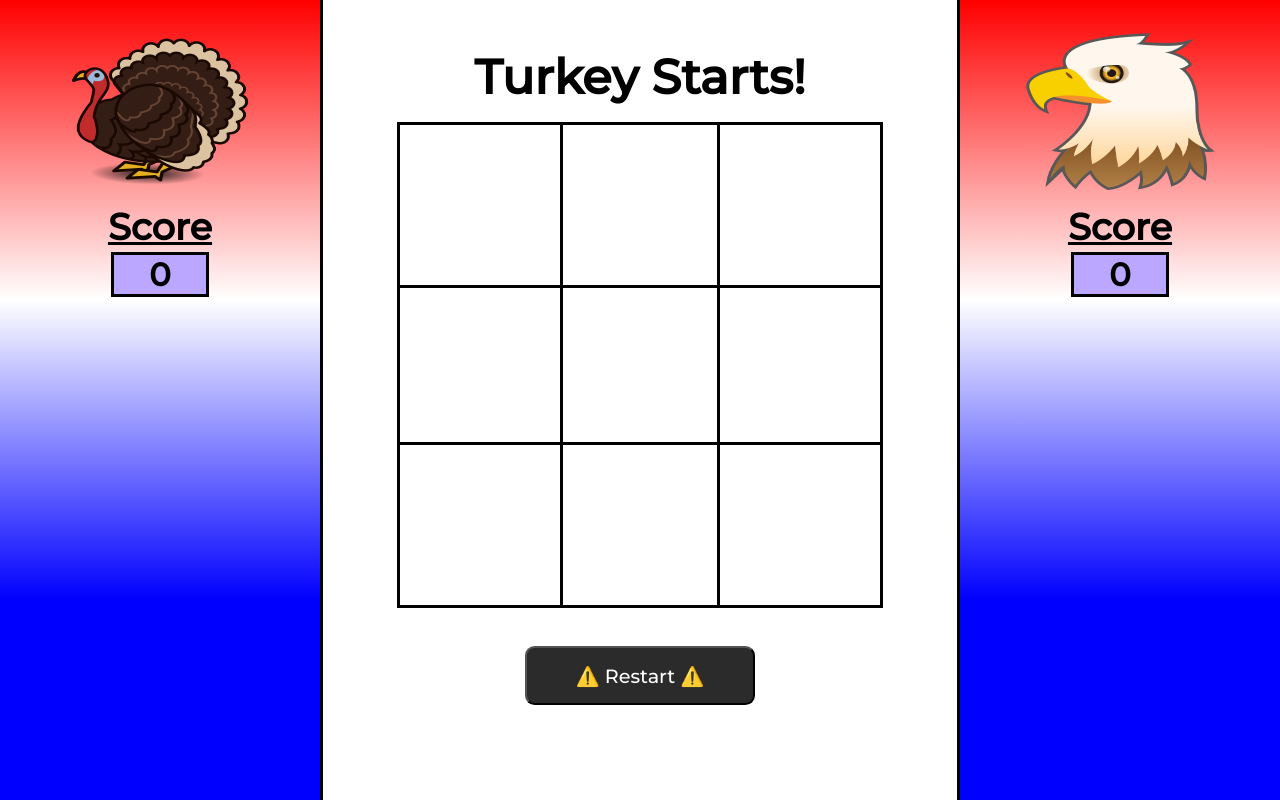
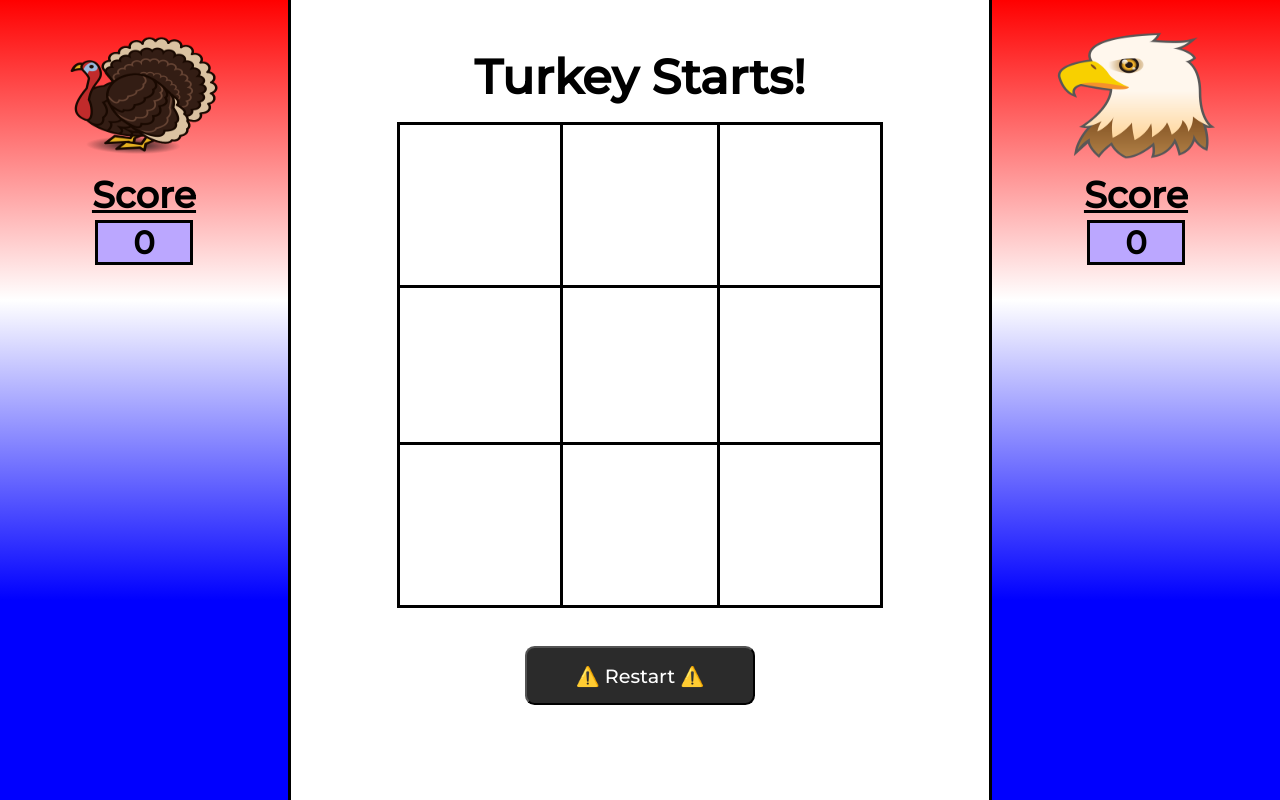
Before and after one commit to gaj23/tic-tac-talon, a website: page index.html in a window 1280 px wide. Drawn offline with Linux system fonts and the light colour scheme.

Commit message:
Add html attribute

```diff
--- a/index.html
+++ b/index.html
@@ -43,14 +43,14 @@
     <button type="button" name="button" role="button" aria-pressed="false">⚠️ Restart ⚠️</button>
   </main>
   <section class="turkey-display">
-    <div><a href="https://www.audubon.org/field-guide/bird/wild-turkey" target="_blank"><img src="assets/turkey.png" alt="turkey cartoon" class="main-player-image" id="turkey"></a></div>
+    <div><a href="https://www.audubon.org/field-guide/bird/wild-turkey" target="_blank" rel="noreferrer"><img src="assets/turkey.png" alt="turkey cartoon" class="main-player-image" id="turkey"></a></div>
     <div class="score">
       <h2>Score</h2>
       <h3 class="turkey-score">0</h3>
     </div>
   </section>
   <section class="eagle-display">
-    <div><a href="https://www.audubon.org/field-guide/bird/bald-eagle" target="_blank"><img src="assets/bald-eagle.png" alt="bald eagle cartoon" class="main-player-image" id="bald-eagle"></a></div>
+    <div><a href="https://www.audubon.org/field-guide/bird/bald-eagle" target="_blank" rel="noreferrer"><img src="assets/bald-eagle.png" alt="bald eagle cartoon" class="main-player-image" id="bald-eagle"></a></div>
     <div class="score">
       <h2>Score</h2>
       <h3 class="eagle-score">0</h3>
--- a/styles.css
+++ b/styles.css
@@ -106,8 +106,8 @@ button:hover {
 .main-player-image {
   margin: auto 4em;
   padding-top: 2em;
-  height: 12em;
-  width: 12em;
+  height: 10em;
+  width: 10em;
 }
 
 .score {
```
Also changed, not shown: .gitlab-ci.yml.
